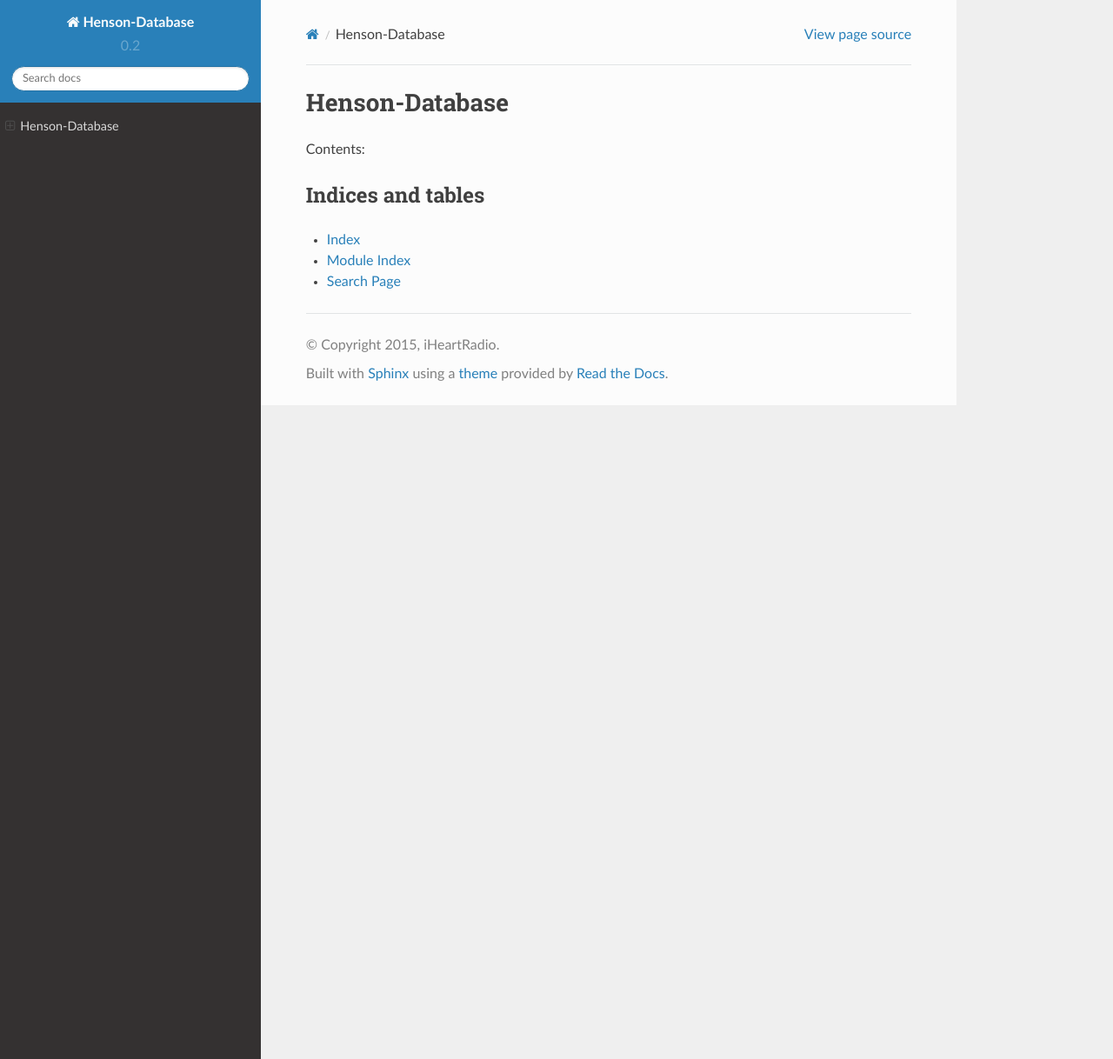
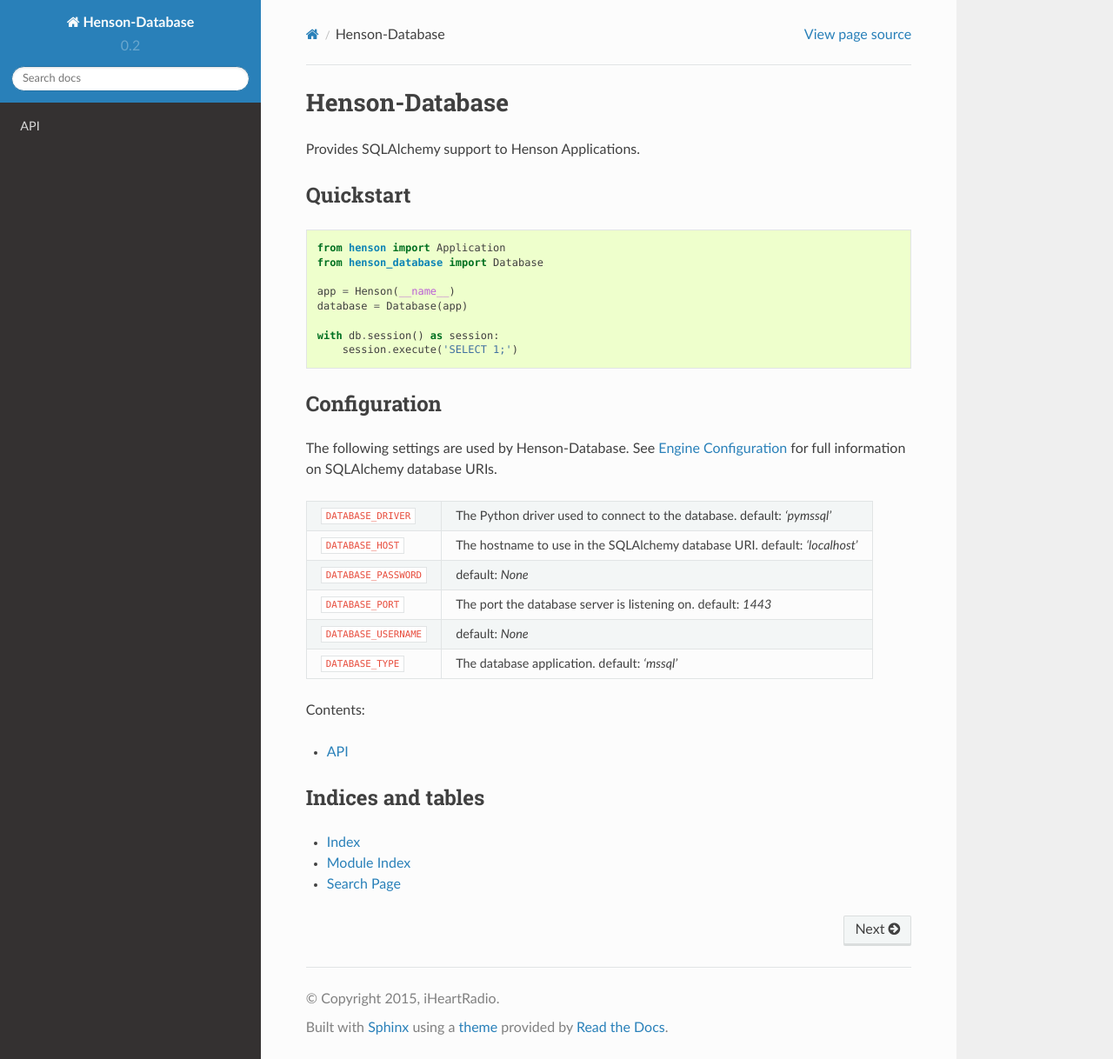
Before and after one commit to iheartradio/Henson-Database, a Sphinx documentation site: the page built from docs/index.rst, in a window 1280 px wide and 1218 px high. Shown: the whole window at 87% size. Built offline with Sphinx 7.4.7 and the Read the Docs theme 2.0.0, drawn with Linux system fonts in a browser that asks for light colours.

Commit message:
Add docs
Quickstart, configuration, and autodoc-powered public API sections

```diff
--- a/docs/index.rst
+++ b/docs/index.rst
@@ -2,11 +2,48 @@
 Henson-Database
 ===============
 
+Provides SQLAlchemy support to Henson Applications.
+
+Quickstart
+==========
+
+.. code::
+
+    from henson import Application
+    from henson_database import Database
+
+    app = Henson(__name__)
+    database = Database(app)
+
+    with db.session() as session:
+        session.execute('SELECT 1;')
+
+Configuration
+=============
+
+The following settings are used by Henson-Database. See `Engine Configuration
+<http://docs.sqlalchemy.org/en/latest/core/engines.html>`_ for full information
+on SQLAlchemy database URIs.
+
+=====================   =======================================================
+``DATABASE_DRIVER``     The Python driver used to connect to the database.
+                        default: `'pymssql'`
+``DATABASE_HOST``       The hostname to use in the SQLAlchemy database URI.
+                        default: `'localhost'`
+``DATABASE_PASSWORD``   default: `None`
+``DATABASE_PORT``       The port the database server is listening on.
+                        default: `1443`
+``DATABASE_USERNAME``   default: `None`
+``DATABASE_TYPE``       The database application.
+                        default: `'mssql'`
+=====================   =======================================================
+
 Contents:
 
 .. toctree::
-   :maxdepth: 2
+   :maxdepth: 1
 
+   api
 
 
 Indices and tables
```
Also changed, not shown: docs/api.rst (added, +11 -0 lines), 1 other file.
